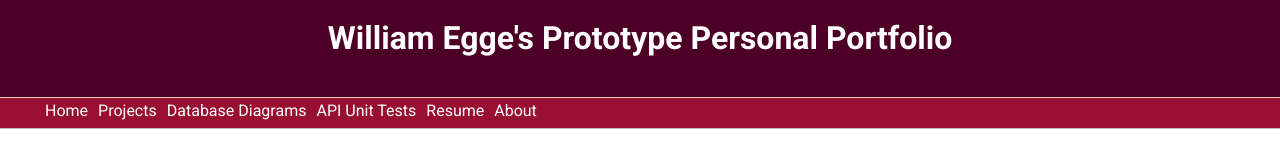
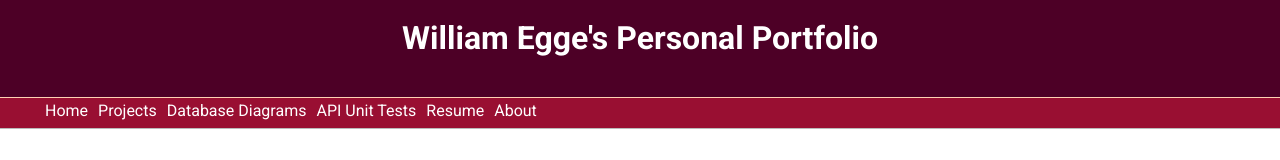
Before and after one commit to Kajimas/Personal-Portfolio, a plain HTML site: page index.html in a window 1280 px wide. Shown: the top 160 px of the page. Drawn offline with Linux system fonts and the light colour scheme.

Commit message:
fixed header and added PDF

```diff
--- a/header.js
+++ b/header.js
@@ -7,7 +7,7 @@ class Header extends HTMLElement
     connectedCallback() {
         this.innerHTML = `
             <div id="banner">
-                <h1>William Egge's Prototype Personal Portfolio</h1>
+                <h1>William Egge's Personal Portfolio</h1>
             </div>
 
             <div id="nav-container">
```
Also changed, not shown: resume.html (+2 -4 lines), 1 other file.
